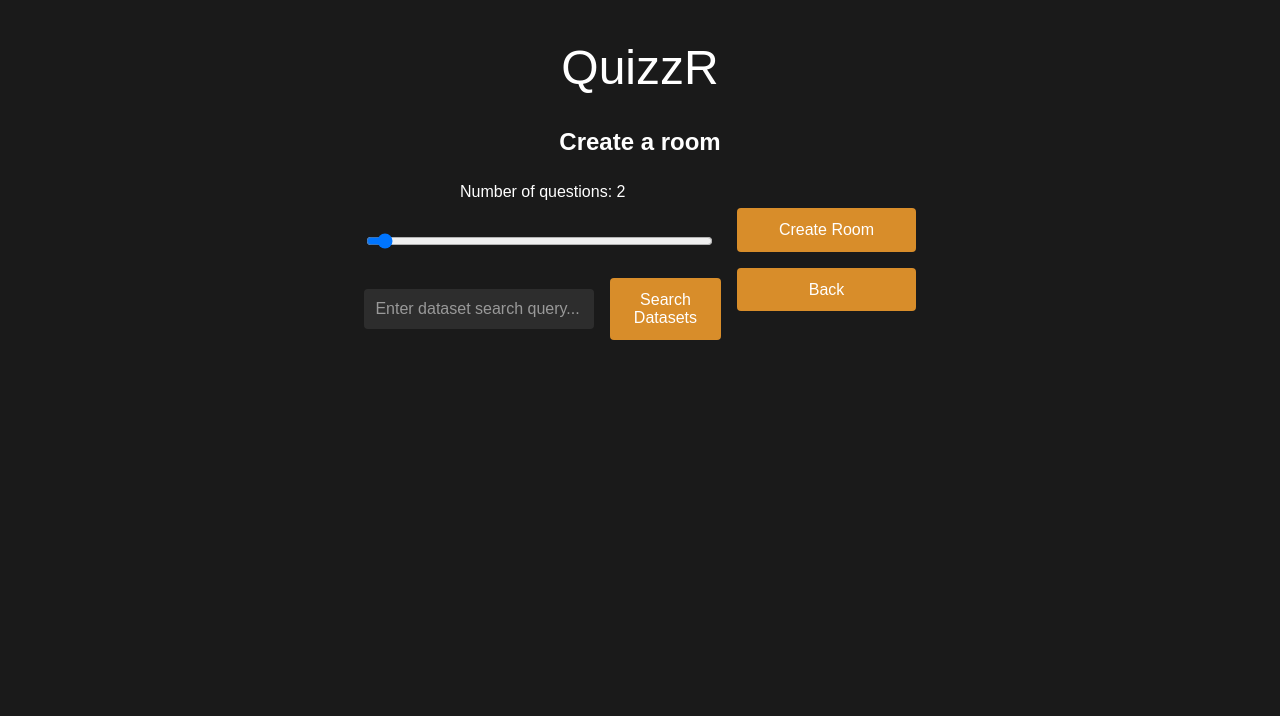
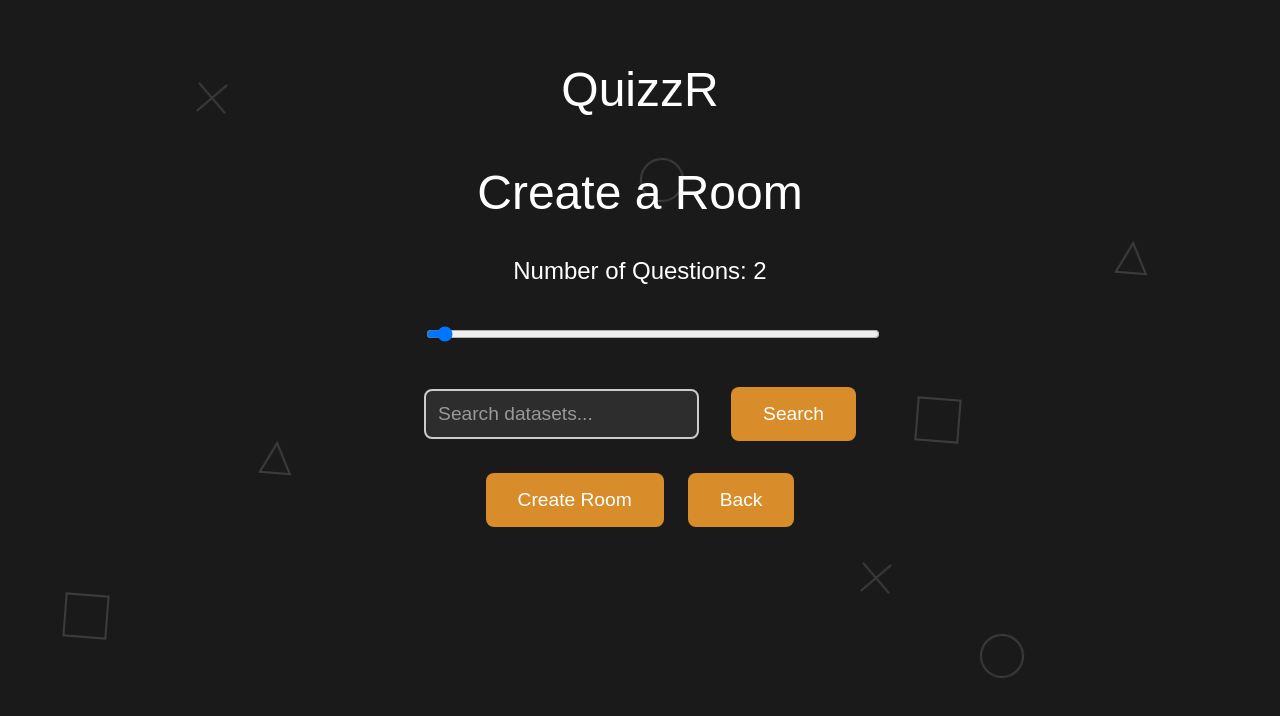
Before and after one commit to Geekenex/ConUHacks-9, a React (Vite) app in the folder frontend/quizzr/: page /create in a window 1280 px wide. Shown: the top 716 px of the page. Built offline with nearby package versions, Linux system fonts and the light colour scheme; a web font is replaced by a local one.

Commit message:
styling changes

```diff
--- a/frontend/quizzr/src/screens/CreateRoomScreen.css
+++ b/frontend/quizzr/src/screens/CreateRoomScreen.css
@@ -1,86 +1,127 @@
 .create-room-screen {
-    display: flex;
-    flex-direction: column;
-    align-items: center;
+  padding: 2rem;
   text-align: center;
-  }
-
-  .section {
-    margin-bottom: 2rem;
+  max-width: 1200px;
+  margin: 0 auto;
+  position: relative;
+  z-index: 1;
 }
 
 
+.app-title {
+  font-size: 3rem;
+  margin-bottom: 1.5rem;
+  font-weight: normal;
+
+}
+.create-room {
+  font-size: 3rem;
+  margin-bottom: 1.5rem;
+  font-weight: normal;
+
+}
 
 
-  .form-buttons-container {
-    display: flex;
+.decorative-container {
+  position: fixed;
+  top: 0;
+  left: 0;
   width: 100%;
-    max-width: 700px;
-    justify-content: space-between;
-    align-items: center;
-    gap: 1rem;
+  height: 100%;
+  pointer-events: none;
+  z-index: -1;
+
 }
 
-  .form-section {
-    flex: 2;
+.decorative-shape {
+  position: absolute;
+  animation: bobble 3s ease-in-out infinite;
+  z-index: 0;
+
+}
+
+.form-container {
   display: flex;
   flex-direction: column;
-    gap: 1rem;
+  gap: 2rem;
+  max-width: 800px;
+  margin: 0 auto;
+
 }
 
-  .button-container {
-    flex: 1;
+.form-group {
   display: flex;
   flex-direction: column;
-    gap: 1rem;
-    justify-content: center;
+  gap: 1.5rem;
 }
 
-  .dataset-search {
+.form-group label {
+  font-size: 1.5rem;
+
+}
+
+.form-group input[type="range"] {
+  width: 100%;
+}
+
+.search-container {
   display: flex;
-    gap: 0.5rem;
+  gap: 1.5rem;
   align-items: center;
-    justify-content: center;
+
+}
+
+.search-container input {
+  flex: 1;
+  padding: 0.75rem;
+  font-size: 1.2rem;
+  border: 2px solid #ccc;
+  border-radius: 8px;
+
 }
 
 .selected-dataset {
-    position: relative;
-    display: inline-block;
+  display: flex;
+  align-items: center;
+  gap: 1.5rem;
+  margin-top: 2rem;
+
 }
 
-  .selected-dataset-card {
-    position: relative;
-    display: inline-block;
+.selected-dataset img {
+  width: 100px;
+  height: 100px;
+  border-radius: 12px;
 }
 
-  .selected-dataset-card .dataset-thumbnail {
-    width: 200px;
-    border-radius: 8px;
-    margin-bottom: 0.5rem;
+.selected-dataset p {
+  font-size: 1.5rem;
+
 }
 
-  .selected-dataset-card .dataset-title {
-    font-size: 1rem;
-    margin: 0;
-    color: #fff;
+.button-group {
+  display: flex;
+  gap: 1.5rem;
+  justify-content: center;
+
 }
 
-  .clear-dataset-btn {
-    position: absolute;
-    top: -10px;
-    right: 25px;
-    background: transparent;
-    border: 2px solid transparent;
-    font-size: 1.5rem;
-    color: #d88d2a;
+.button-group button,
+.search-container button {
+  padding: 1rem 2rem;
+  font-size: 1.2rem;
+  border: none;
+  border-radius: 8px;
+  background-color: #d88d2a;
+  color: white;
   cursor: pointer;
-    transition: background-color 0.3s, border-color 0.3s;
+  transition: background-color 0.3s;
+
 }
 
-  .clear-dataset-btn:hover {
+.button-group button:hover,
+.search-container button:hover {
   background-color: #d88d2a;
-    border-color: #d88d2a;
-    color: #fff;
 }
 
 .modal {
@@ -99,48 +140,66 @@
 .modal-content {
   background: #1e1e1e;
   color: #fff;
-    padding: 1.5rem;
-    border-radius: 8px;
-    width: 100%;
-    max-width: 600px;
+  padding: 2.5rem;
+  border-radius: 12px;
+  width: 90%;
+  max-width: 1000px;
   max-height: 90%;
   overflow-y: auto;
+  z-index: 101;
 }
 
 .dataset-grid {
   display: grid;
-    grid-template-columns: repeat(3, 120px);
-    gap: 0.5rem;
-    margin-top: 1rem;
-    justify-content: center;
+  grid-template-columns: repeat(auto-fill, minmax(200px, 1fr));
+  gap: 1.5rem;
+  margin-top: 2rem;
 }
 
 .dataset-card {
   background: #333;
-    border-radius: 8px;
-    padding: 0.3rem;
+  border-radius: 12px;
+  padding: 1.5rem;
   cursor: pointer;
   transition: transform 0.2s, box-shadow 0.2s;
   text-align: center;
 }
 
 .dataset-card:hover {
-    transform: scale(1.02);
+  transform: scale(1.05);
   box-shadow: 0 4px 8px rgba(0, 0, 0, 0.4);
-  }
-
-  .app-create-title {
-    font-size: 3rem;
-    margin: 0;
 }
 
 .dataset-card img {
   width: 100%;
-    border-radius: 4px;
+  border-radius: 8px;
 }
 
-  .dataset-title {
-    margin-top: 0.3rem;
-    font-size: 0.8rem;
-    color: #fff;
+.dataset-card p {
+  margin-top: 1rem;
+  font-size: 1.2rem;
 }
+
+@media (max-width: 768px) {
+  .app-title {
+    font-size: 2rem;
+  }
+
+  .form-container {
+    max-width: 100%;
+    padding: 0 1rem;
+  }
+
+  .search-container {
+    flex-direction: column;
+  }
+
+  .selected-dataset img {
+    width: 60px;
+    height: 60px;
+  }
+
+  .dataset-grid {
+    grid-template-columns: repeat(auto-fill, minmax(120px, 1fr));
+  }
+}
--- a/frontend/quizzr/src/screens/CreateRoomScreen.tsx
+++ b/frontend/quizzr/src/screens/CreateRoomScreen.tsx
@@ -11,11 +11,11 @@ type Dataset = {
 }
 
 export default function CreateRoomScreen() {
-  const [numQuestions, setnumQuestions] = useState(2)
-  const [datasetQuery, setDatasetQuery] = useState('')
-  const [modalOpen, setModalOpen] = useState(false)
-  const [searchResults, setSearchResults] = useState<Dataset[]>([])
-  const [selectedDataset, setSelectedDataset] = useState<Dataset | null>(null)
+  const [numQuestions, setNumQuestions] = useState(2);
+  const [datasetQuery, setDatasetQuery] = useState('');
+  const [modalOpen, setModalOpen] = useState(false);
+  const [searchResults, setSearchResults] = useState<Dataset[]>([]);
+  const [selectedDataset, setSelectedDataset] = useState<Dataset | null>(null);
   const navigate = useNavigate()
   const user = 'user' + Math.floor(Math.random() * 1000)
 
@@ -62,52 +62,59 @@ export default function CreateRoomScreen() {
   }
 
   return (
-    <div className="section create-room-screen">
-      <p className="app-create-title">QuizzR</p>
-      <h2>Create a room</h2>
-      <div className="form-buttons-container">
-        <div className="form-section">
-          <label>Number of questions: {numQuestions}</label>
+    <div className="create-room-screen">
+            <div className="decorative-container">
+        <div className="decorative-shape shape-x" style={{ top: '10%', left: '15%' }}></div>
+        <div className="decorative-shape shape-x" style={{ bottom: '25%', right: '30%' }}></div>
+        <svg
+          className="decorative-shape shape-triangle"
+          style={{ top: '30%', right: '10%' }}
+          viewBox="0 0 40 40"
+        >
+          <polygon points="20,5 35,35 5,35" fill="none" stroke="#3c3c3c" strokeWidth="2" />
+        </svg>
+        <svg
+          className="decorative-shape shape-triangle"
+          style={{ bottom: '40%', left: '20%' }}
+          viewBox="0 0 40 40"
+        >
+          <polygon points="20,5 35,35 5,35" fill="none" stroke="#3c3c3c" strokeWidth="2" />
+        </svg>
+        <div className="decorative-shape shape-square" style={{ bottom: '20%', left: '5%' }}></div>
+        <div className="decorative-shape shape-square" style={{ top: '50%', right: '25%' }}></div>
+        <div className="decorative-shape shape-circle" style={{ bottom: '15%', right: '20%' }}></div>
+        <div className="decorative-shape shape-circle" style={{ top: '20%', left: '50%' }}></div>
+      </div>
+      <h1 className="app-title">QuizzR</h1>
+      <h2 className="create-room">Create a Room</h2>
+      <div className="form-container">
+        <div className="form-group">
+          <label>Number of Questions: {numQuestions}</label>
           <input
             type="range"
-            className="questions-slider"
             min="2"
             max="10"
             value={numQuestions}
-            onChange={(e) => setnumQuestions(Number(e.target.value))}
+            onChange={(e) => setNumQuestions(Number(e.target.value))}
           />
-
+        </div>
         {selectedDataset ? (
           <div className="selected-dataset">
-              <div className="selected-dataset-card">
-                <img
-                  src={selectedDataset.thumbnail}
-                  alt={selectedDataset.title}
-                  className="dataset-thumbnail"
-                />
-                <p className="dataset-title">{selectedDataset.title}</p>
-                <button
-                  className="clear-dataset-btn"
-                  onClick={() => setSelectedDataset(null)}
-                >
-                  ×
-                </button>
-              </div>
+            <img src={selectedDataset.thumbnail} alt={selectedDataset.title} />
+            <p>{selectedDataset.title}</p>
+            <button onClick={() => setSelectedDataset(null)}>×</button>
           </div>
         ) : (
-            <div className="dataset-search">
+          <div className="search-container">
             <CustomInput
-                placeholder="Enter dataset search query..."
+              placeholder="Search datasets..."
               value={datasetQuery}
               onChange={(e) => setDatasetQuery(e.target.value)}
             />
-              <CustomButton onClick={handleSearchDatasets}>
-                Search Datasets
-              </CustomButton>
+            <CustomButton onClick={handleSearchDatasets}>Search</CustomButton>
           </div>
         )}
-        </div>
-        <div className="button-container">
+        <div className="button-group">
           <CustomButton onClick={handleCreateRoom}>Create Room</CustomButton>
           <CustomButton onClick={() => window.history.back()}>Back</CustomButton>
         </div>
@@ -119,17 +126,9 @@ export default function CreateRoomScreen() {
             <h3>Select a Dataset</h3>
             <div className="dataset-grid">
               {searchResults.map((dataset, index) => (
-                <div
-                  key={index}
-                  className="dataset-card"
-                  onClick={() => handleDatasetSelect(dataset)}
-                >
-                  <img
-                    src={dataset.thumbnail}
-                    alt={dataset.title}
-                    className="dataset-thumbnail"
-                  />
-                  <p className="dataset-title">{dataset.title}</p>
+                <div key={index} className="dataset-card" onClick={() => handleDatasetSelect(dataset)}>
+                  <img src={dataset.thumbnail} alt={dataset.title} />
+                  <p>{dataset.title}</p>
                 </div>
               ))}
             </div>
@@ -137,5 +136,5 @@ export default function CreateRoomScreen() {
         </div>
       )}
     </div>
-  )
+  );
 }
```
Lines whose indentation alone changed are shown as unchanged.
